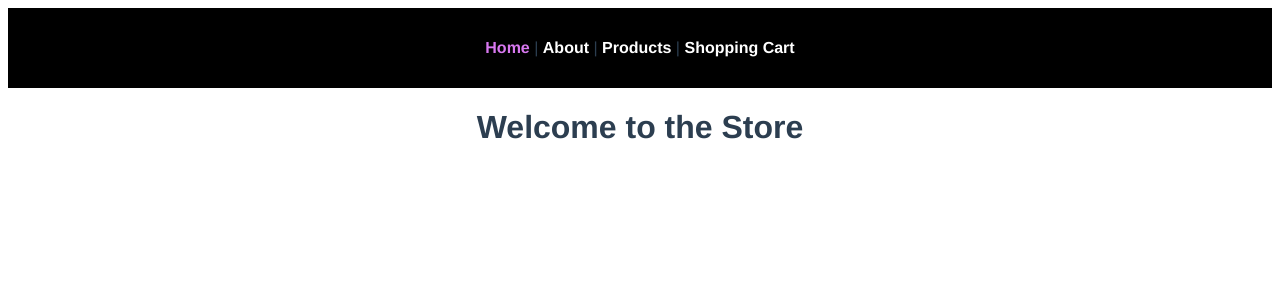
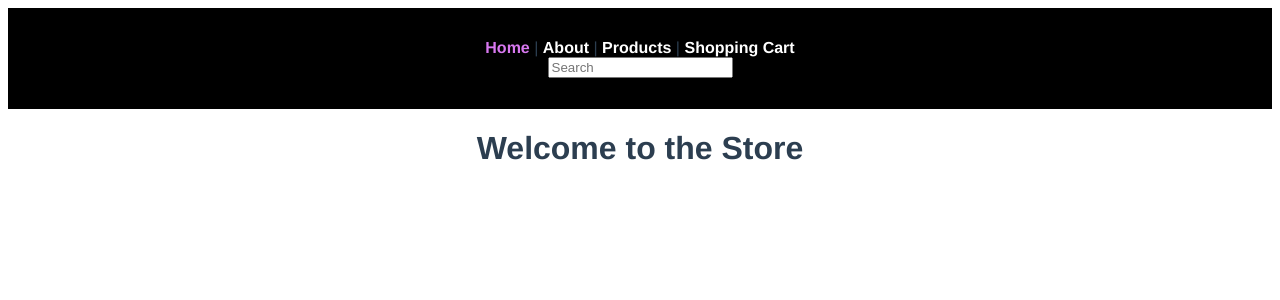
Before and after one commit to singhp1992/ecommerce-vuejs, a Vue app: page / in a window 1280 px wide. Shown: the top 300 px of the page. Built offline with nearby package versions, Linux system fonts and the light colour scheme.

Commit message:
adding bootstrap search engine

```diff
--- a/src/views/Header.vue
+++ b/src/views/Header.vue
@@ -6,6 +6,9 @@
     <router-link to="/about">About</router-link> |
     <router-link to="/products">Products</router-link> |
     <router-link to="/cart">Shopping Cart</router-link>
+    <div class="active-cyan-4 mb-4">
+      <input class="form-control" type="text" placeholder="Search" aria-label="Search">
+    </div>
   </div>
 </template>Î
 
```
